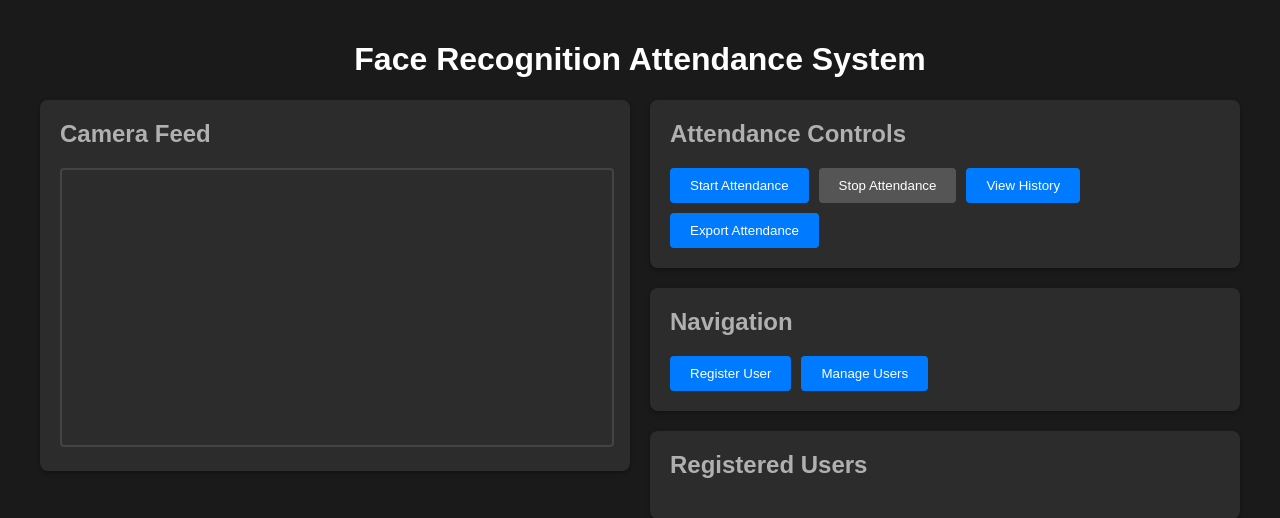
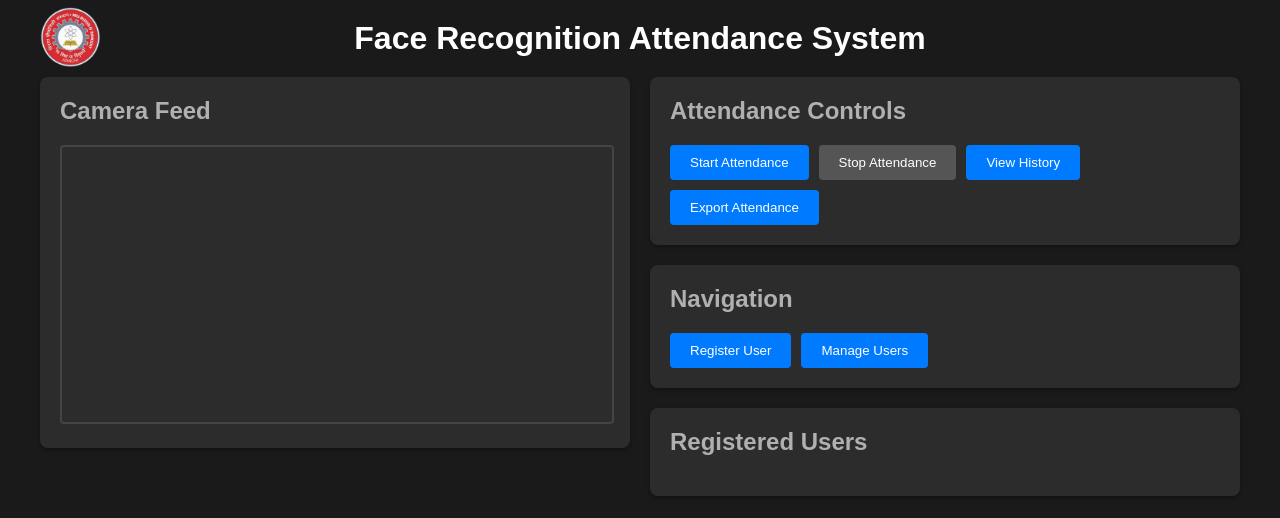
Before and after one commit to ayannotfound/FaceTrace, a Flask app: page / in a window 1280 px wide. Shown: the top 518 px of the page. Run offline with Flask 3, Linux system fonts and the light colour scheme; data that the repository does not hold is empty; some libraries are stand-ins or nearby versions.

Commit message:
pakka waala final

```diff
--- a/static/styles.css
+++ b/static/styles.css
@@ -14,6 +14,8 @@ body {
 h1 {
     text-align: center;
     color: #ffffff;
+    width: 100%;
+    margin: 0 auto;
 }
 
 .main-layout {
@@ -307,3 +309,20 @@ th {
     width: 100%;
     table-layout: fixed; /* Consistent column widths */
 }
+
+.header {
+    display: flex;
+    align-items: center;
+    margin-bottom: 20px;
+    position: relative;
+}
+
+.logo {
+    position: absolute;
+    left: 0;
+}
+
+.logo img {
+    max-height: 60px;
+    width: auto;
+}
--- a/templates/index.html
+++ b/templates/index.html
@@ -8,7 +8,12 @@
 </head>
 <body>
     <div class="container">
-        <h1>Face Recognition Attendance System</h1>
+        <div class="header">
+            <div class="logo">
+                <img src="{{ url_for('static', filename='logo.png') }}" alt="Institute Logo">
+            </div>
+            <h1>Face Recognition Attendance System</h1>
+        </div>
         <div class="main-layout">
             <div class="left-column">
                 <div class="camera-section">
```
Also changed, not shown: templates/register_user.html (+6 -1 lines), static/logo.png (added).
